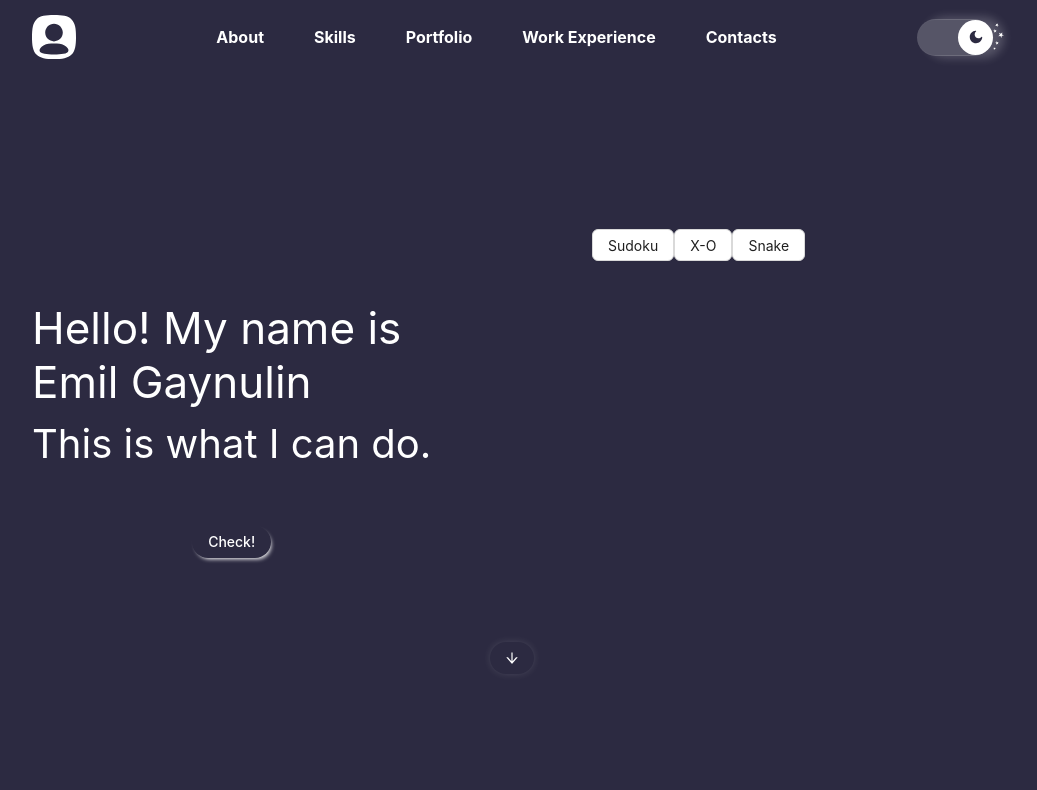
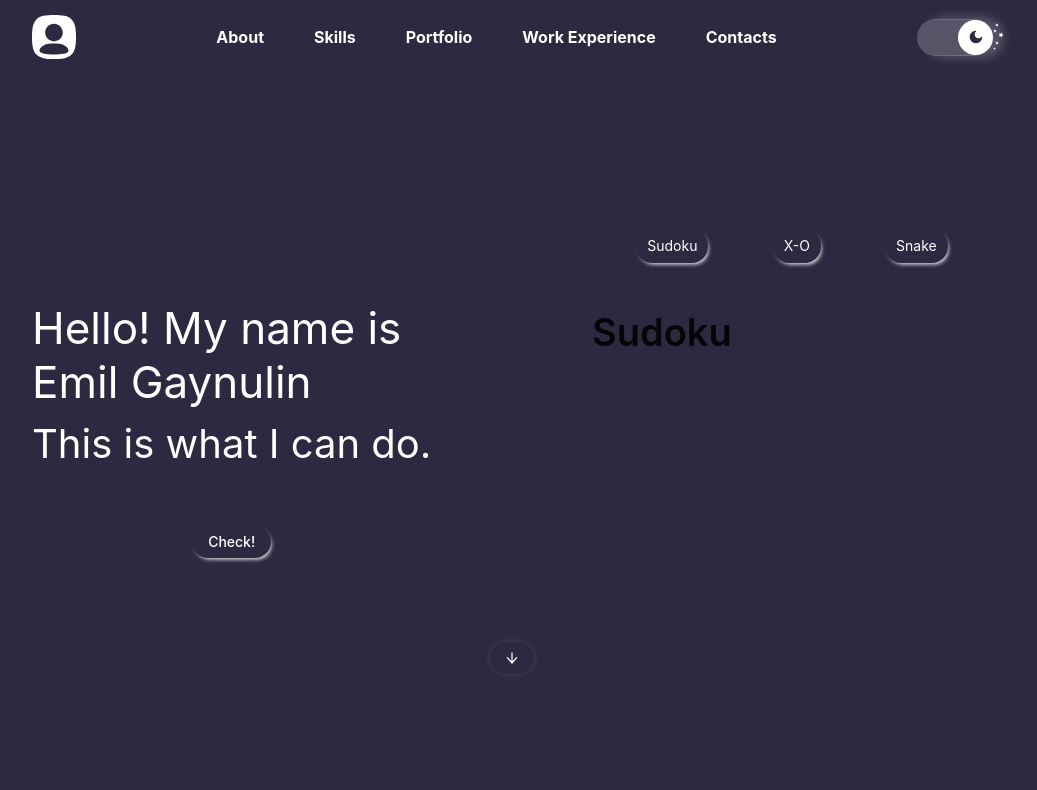
Before and after one commit to HELLRAID-cmd/Portfolio, a React (Vite) app in the folder client/: page / in a window 1280 px wide. Shown: the top 790 px of the page, without its empty margins (128-1165 px from the left). Built offline with nearby package versions, Linux system fonts and the light colour scheme.

Commit message:
Подключил файлы и стелал роутинг

```diff
--- a/client/src/Components/Hero/Hero.tsx
+++ b/client/src/Components/Hero/Hero.tsx
@@ -1,8 +1,15 @@
 import { ArrowDownOutlined } from "@ant-design/icons";
 import { Typography, Button } from "antd";
+import { Routes, Route, Link } from "react-router-dom";
+import { HeroSudoku } from "./HeroGame/HeroSudoku";
+import { HeroXO } from "./HeroGame/HeroXO";
+import { HeroSnake } from "./HeroGame/HeroSnake";
 import "./Hero.scss";
+import { useState } from "react";
 
 export const Hero = () => {
+  const [active, setActive] = useState("");
+
   return (
     <>
       <section className="hero-sect">
@@ -29,11 +36,17 @@ export const Hero = () => {
               </Typography.Paragraph>
 
               <Typography.Paragraph className="hero__game">
-                <div className="hero__game-buttons">
-                  <Button className="hero__game-button sudoku">Sudoku</Button>
-                  <Button className="hero__game-button x-o">X-O</Button>
-                  <Button className="hero__game-button snake">Snake</Button>
+                <div className="hero__game-links">
+                  <Link to="/" onClick={() => setActive("sudoku")} className={`hero__game-link ${active === "sudoku" ? "sudoku" : ""}`}>Sudoku</Link>
+                  <Link to="/HeroXO" onClick={() => setActive("x-o")} className={`hero__game-link ${active === "x-o" ? "x-o" : ""}`}>X-O</Link>
+                  <Link to="/HeroSnake" onClick={() => setActive("snake")} className={`hero__game-link ${active === "snake" ? "snake" : ""}`}>Snake</Link>
                 </div>
+
+                <Routes>
+                  <Route path="/" element={<HeroSudoku />} />
+                  <Route path="/HeroXO" element={<HeroXO />} />
+                  <Route path="/HeroSnake" element={<HeroSnake />} />
+                </Routes>
               </Typography.Paragraph>
 
               <Button className="hero__wrapper-button" aria-label="Scroll down">
```
